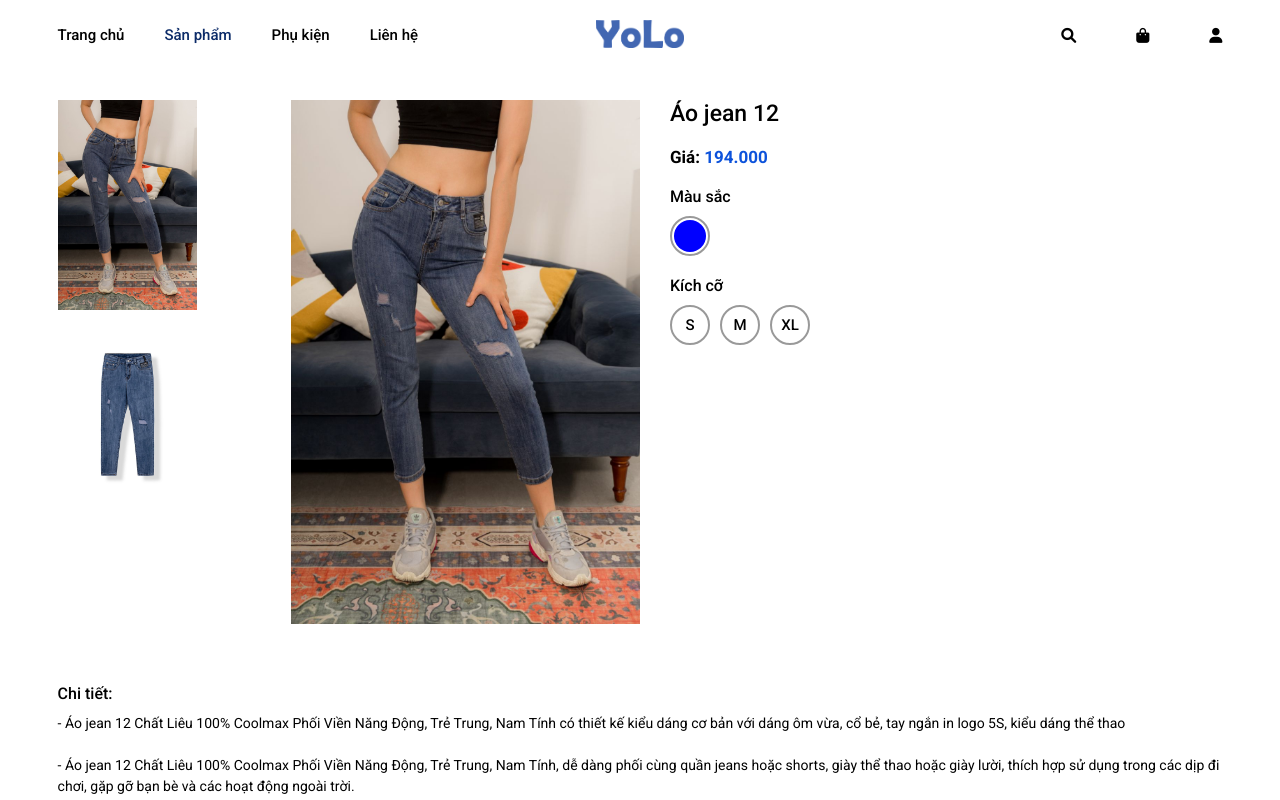
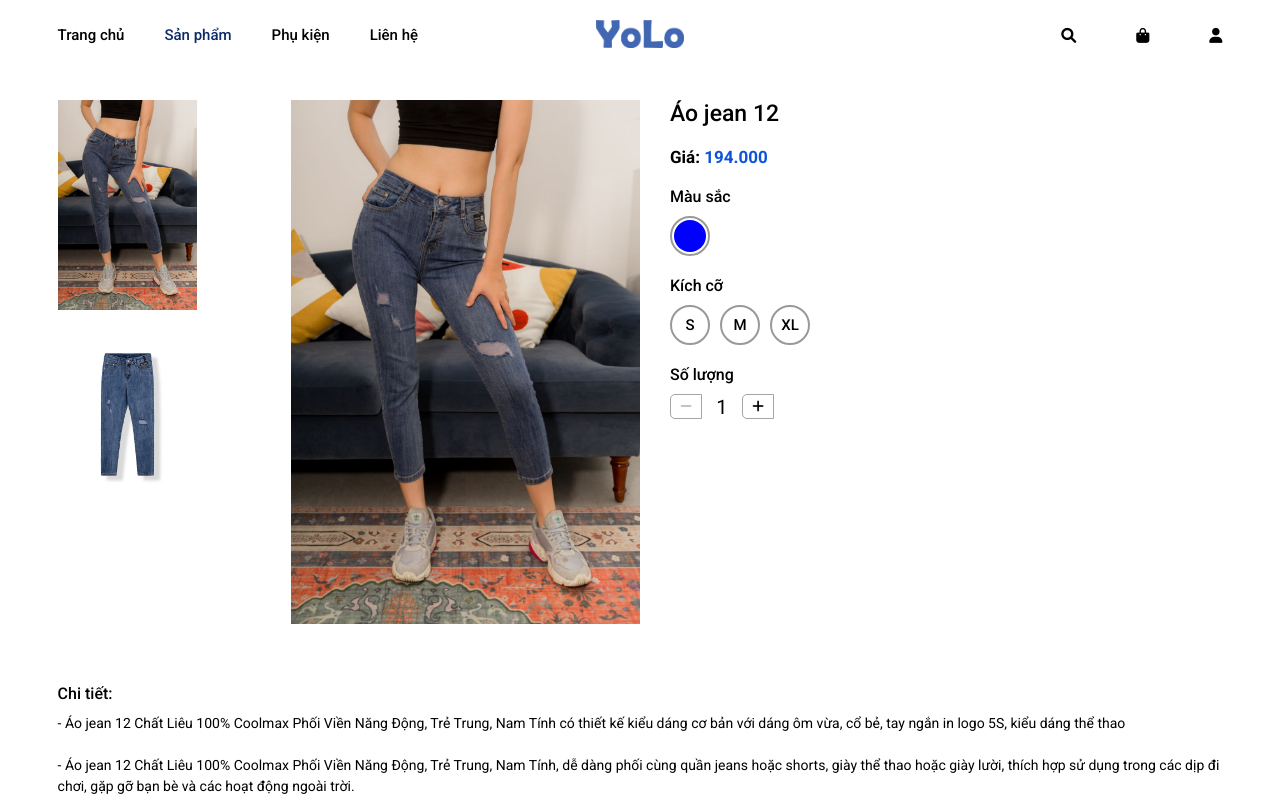
Before and after one commit to nguyenducde/shopping-authentic, a React (Create React App) app: page /category/product/ao-jean-12 in a window 1280 px wide. Shown: the top 800 px of the page. Built offline with nearby package versions, Linux system fonts and the light colour scheme.

Commit message:
C15 - Product Detail - S3 - Quantity

```diff
--- a/src/components/ProductDetail.js
+++ b/src/components/ProductDetail.js
@@ -1,13 +1,25 @@
+import { useEffect } from "react"
 import { NavLink } from "react-router-dom"
 import { useState } from "react/cjs/react.development"
 
 export default function ProductDetail(props){
 
-    const { image01, image02, name, price, colors, size } = props.product
+    const { image01, image02, name, price, colors, size, product } = props.product
 
     const [previewImage, setPreviewImage] = useState(image01)
 
+    const [quantity, setQuantity] = useState(1)
 
+    const updateQuantity = (type) => {
+        if(type === 'plus') setQuantity(quantity + 1)
+        else setQuantity(quantity - 1 < 1 ? 1 : quantity - 1)
+    }
+
+    useEffect(() => {
+        setPreviewImage(image01)
+        setQuantity(1)
+        // eslint-disable-next-line react-hooks/exhaustive-deps
+    }, [product])
     return (
         <div className='product-detail'>
             <div className='product-detail__image'>
@@ -46,6 +58,18 @@ export default function ProductDetail(props){
                             }
                         </div>
                     </div>
+                    <div className='product-detail__info__group'>
+                        <p className='product-detail__info__group__title'>Số lượng</p>
+                        <div className='product-detail__info__group__list'>
+                            <button className='product-detail__info__group__list__btn' disabled={quantity === 1 ? 'disabled' : '' } onClick={() => updateQuantity('minus')}>
+                                <i className="fas fa-minus"></i>
+                            </button>
+                            <div className='product-detail__info__group__list__quatity'>{quantity}</div>
+                            <button className='product-detail__info__group__list__btn' onClick={() => updateQuantity('plus')}>
+                                <i className="fas fa-plus"></i>
+                            </button>
+                        </div>
+                    </div>
                 </div>
             </div>
             <div className='product-detail__description'>
--- a/src/sass/_product-detail.scss
+++ b/src/sass/_product-detail.scss
@@ -34,8 +34,28 @@
 
             &__group {
                 padding-bottom: 2rem;
+
                 &__list {
-                    display: flex
+                    display: flex;
+                    align-items: center;
+                    font-size: 2rem;
+
+                    &__btn {
+                        border-radius: 0.5rem 0 0 0.5rem;
+                        cursor: pointer;
+                        padding: 0.5rem 1.5rem;
+                        outline: none;
+                        width: 30px;
+                        background-color: white;
+                        border: 1px solid #a5a5a5;
+                        display: flex;
+                        justify-content: center;
+                        align-items: center;
+                    }
+                    &__quatity {
+                        width: 4rem;
+                        text-align: center;
+                    }
                 }
                 &__item {
                     @include flex(center, center);
```
